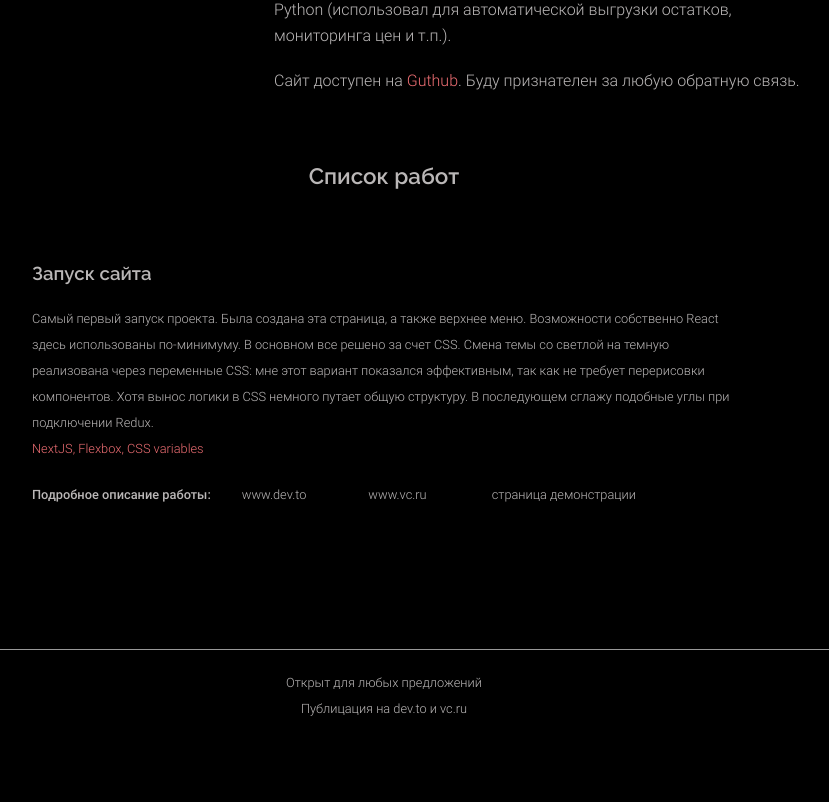
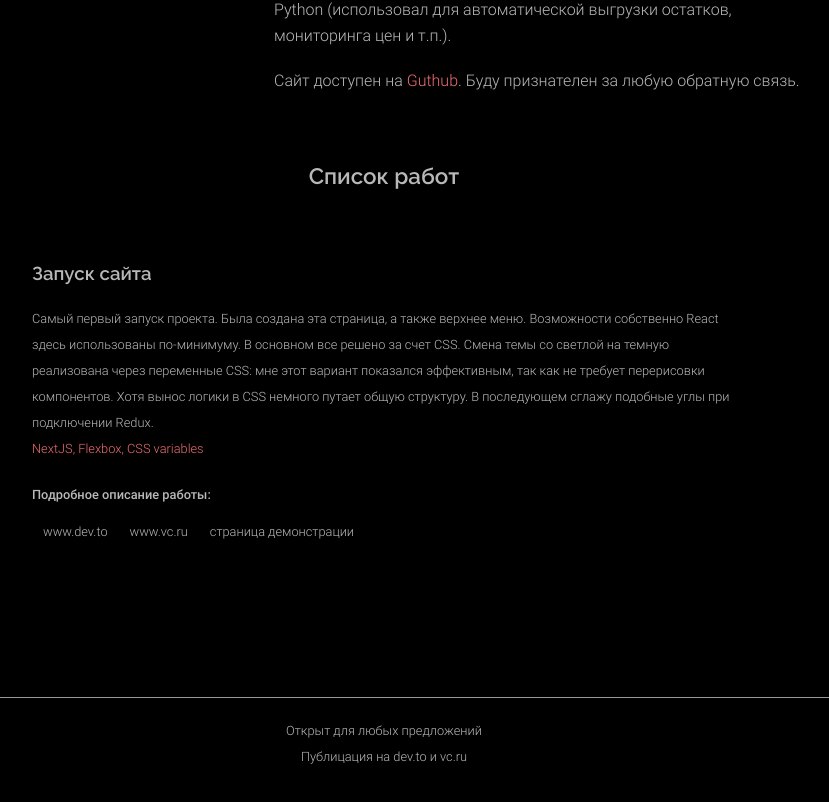
Before and after one commit to petrtcoi/petrtcoi_portfolio, a Next.js app: page / in a window 1280 px wide. Shown: the part 507-1309 px from the top of the page, without its empty margins (256-1085 px from the left). Built offline with nearby package versions, Linux system fonts and the light colour scheme.

Commit message:
small css fix

```diff
--- a/src/components/PageMain/WorkList/WorkSingle/WorkSingle.tsx
+++ b/src/components/PageMain/WorkList/WorkSingle/WorkSingle.tsx
@@ -30,45 +30,45 @@ const WorkSingle: React.FC<WorkSingleProps> = (props) => {
             </div>
             <div
                 data-testid="single_work_links"
-                className={ styles.work__links }
+                className={ styles.work__sources }
             >
-                <span className="text--bold">Подробное описание работы:</span>
-                <ul>
+                <div className="text--bold text--small">
+                    Подробное описание работы:
+                </div>
                 { props.work.links.devto &&
-                        <li>
+                    <div className={ styles.work__source }>
                         <Link
                             href={ props.work.links.devto }
                             target={ "_blank" }
                             rel="noreferrer"
-                                className={styles.work__links__el}
+                            className={ styles.work__links__el }
                         >
                             { WorkLinkLabels.devto }
                         </Link>
-                        </li>
+                    </div>
                 }
                 { props.work.links.vcru &&
-                        <li>
+                    <div className={ styles.work__source }>
                         <Link
                             href={ props.work.links.vcru }
                             target={ "_blank" }
                             rel="noreferrer"
-                                className={styles.work__links__el}
+                            className={ styles.work__links__el }
                         >
                             { WorkLinkLabels.vcru }
                         </Link>
-                        </li>
+                    </div>
                 }
                 { props.work.links.local &&
-                        <li>
+                    <div className={ styles.work__source }>
                         <Link
                             href={ props.work.links.local }
                             target={ "_blank" }
                         >
-                              <span  className={styles.work__links__el}> { WorkLinkLabels.local }</span>
+                            <span className={ styles.work__links__el }> { WorkLinkLabels.local }</span>
                         </Link>
-                        </li>
+                    </div>
                 }
-                </ul>
             </div>
         </div>
     )
--- a/src/components/PageMain/WorkList/WorkSingle/work.module.css
+++ b/src/components/PageMain/WorkList/WorkSingle/work.module.css
@@ -23,25 +23,18 @@
   color: var(--color-accent);
 }
 
-.work__links {
+.work__sources {
   margin-top: 20px;
-  display: flex;
-  flex-flow: row wrap;
-  font-size: 0.8rem;
 }
-.work__links > ul {
-  margin: 0;
-  padding-left: 20px;
-}
-.work__links > ul > li {
-  display: inline;
-}
-.work__links__el {
-  margin-right: 40px;
+
+.work__source {
+  display: inline-block;
+  margin: 0px;
+  padding: 10px;
+  font-size: var(--small-text);
   border: 1px solid var(--background);
-  padding: 10px;
   border-radius: 20px;
 }
-.work__links__el:hover {
+.work__source:hover {
   border: 1px solid var(--color-accent);
 }
--- a/src/css/globals.css
+++ b/src/css/globals.css
@@ -88,7 +88,7 @@ p {
   font-weight: 300;
 }
 .text--small {
-  font-size: 0.8rem;
+  font-size: var(--small-text);;
 }
 .text--bold {
   font-weight: 500;
--- a/src/css/variables.css
+++ b/src/css/variables.css
@@ -13,4 +13,5 @@
   --padding-footer-desktop: 30px 0px;
 
   --hide-duration: 0.2s;
+  --small-text: 0.8rem;
 }
```
Lines whose indentation alone changed are shown as unchanged.
